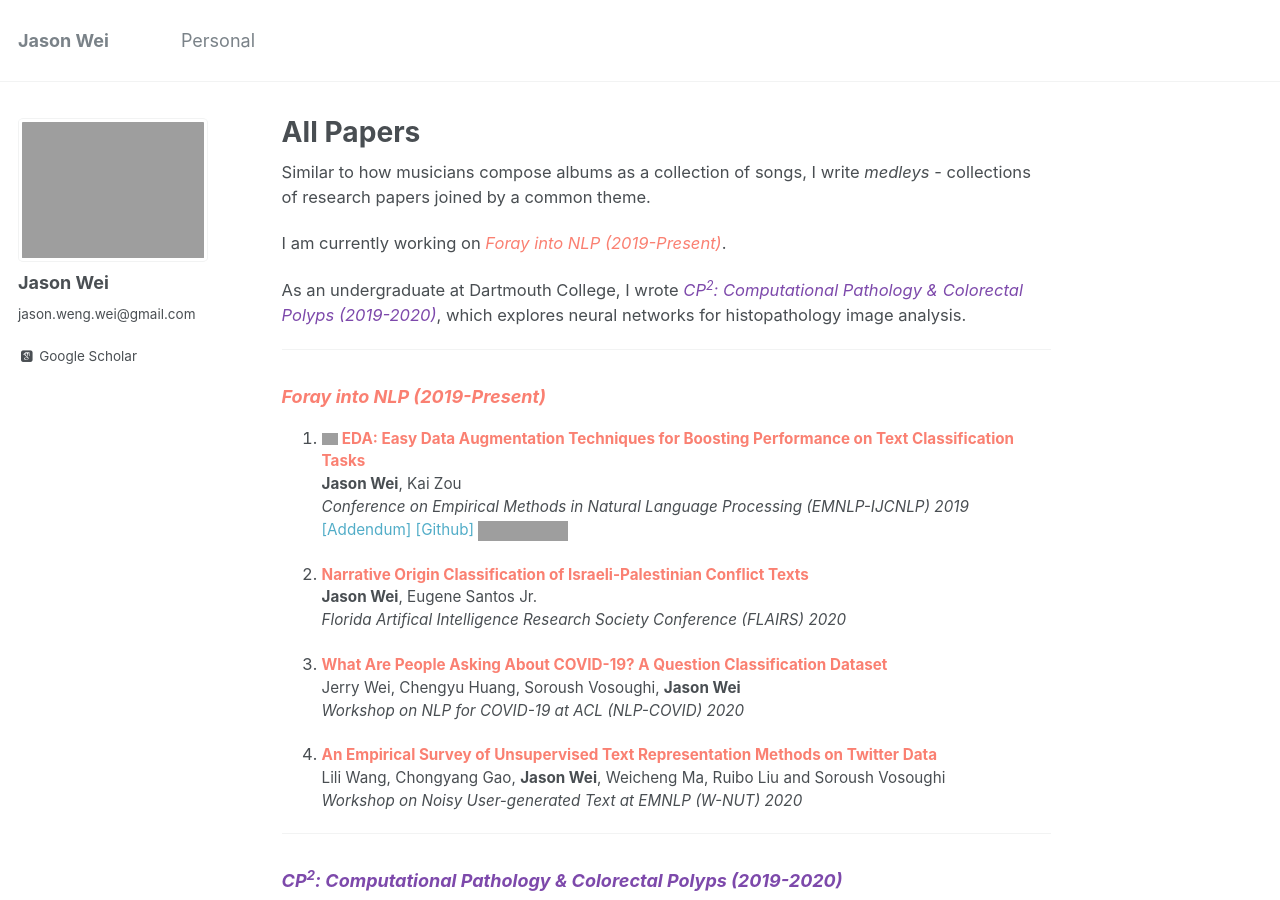
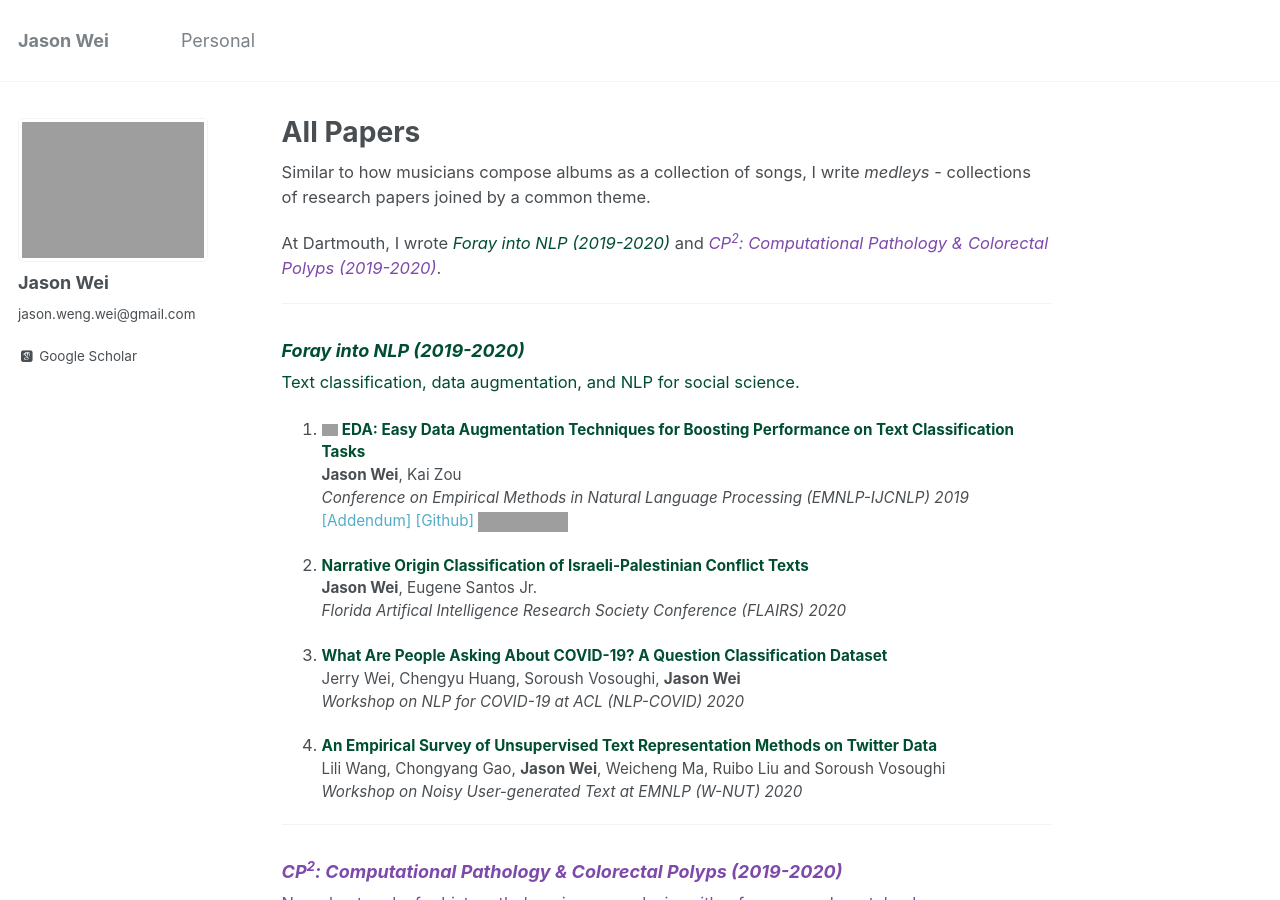
Before and after one commit to jasonwei20/jasonwei20.github.io, a Jekyll site: the page built from _pages/all_papers.md, in a window 1280 px wide and 900 px high. Built offline with Jekyll 4.4.1, drawn with Linux system fonts in a browser that asks for light colours; some web fonts are replaced; some of the changed text lies outside the part shown; grey boxes are pictures that could not be loaded.

Commit message:
update all papers and about

```diff
--- a/_pages/all_papers.md
+++ b/_pages/all_papers.md
@@ -6,30 +6,30 @@ author_profile: true
 
 Similar to how musicians compose albums as a collection of songs, I write *medleys* - collections of research papers joined by a common theme.
 
-I am currently working on [<span style="color:#fa8072">*Foray into NLP (2019-Present)*</span>](#foray).
-
-As an undergraduate at Dartmouth College, I wrote [<span style="color:#7d49ab"> *CP<sup>2</sup>: Computational Pathology & Colorectal Polyps (2019-2020)*</span>](#cp2), which explores neural networks for histopathology image analysis.
+At Dartmouth, I wrote [<span style="color:#004E30">*Foray into NLP (2019-2020)*</span>](#foray) and [<span style="color:#7d49ab"> *CP<sup>2</sup>: Computational Pathology & Colorectal Polyps (2019-2020)*</span>](#cp2).
 
 ------
 
-### <a name="foray"></a> <span style="color:#fa8072"> *Foray into NLP (2019-Present)* </span>
+### <a name="foray"></a> <span style="color:#004E30"> *Foray into NLP (2019-2020)* </span>
 
-1. <img height="16" width="16" src="/images/glowing-star.png"> <a href="https://www.aclweb.org/anthology/D19-1670.pdf" style="color:#fa8072" target="_blank"><b>EDA: Easy Data Augmentation Techniques for Boosting Performance on Text Classification Tasks</b></a>
+<span style="color:#004E30">Text classification, data augmentation, and NLP for social science.</span>
+
+1. <img height="16" width="16" src="/images/glowing-star.png"> <a href="https://www.aclweb.org/anthology/D19-1670.pdf" style="color:#004E30" target="_blank"><b>EDA: Easy Data Augmentation Techniques for Boosting Performance on Text Classification Tasks</b></a>
 **Jason Wei**, Kai Zou
 *Conference on Empirical Methods in Natural Language Processing (EMNLP-IJCNLP) 2019* <br>
 <a href="https://jasonwei20.github.io/addendum_eda/" target="_blank">[Addendum]</a>
 <a href="https://github.com/jasonwei20/eda_nlp" target="_blank">[Github]</a>
 <img height="16" src="https://img.shields.io/github/stars/jasonwei20/eda_nlp.svg?logo=github&logoColor=white&colorA=navy&link=https://github.com/jasonwei20/eda_nlp&link=https://github.com/jasonwei20/eda_nlp">
 
-2. <a href="https://www.aaai.org/ocs/index.php/FLAIRS/FLAIRS20/paper/view/18443" style="color:#fa8072" target="_blank"><b>Narrative Origin Classification of Israeli-Palestinian Conflict Texts</b></a>
+2. <a href="https://www.aaai.org/ocs/index.php/FLAIRS/FLAIRS20/paper/view/18443" style="color:#004E30" target="_blank"><b>Narrative Origin Classification of Israeli-Palestinian Conflict Texts</b></a>
 **Jason Wei**, Eugene Santos Jr.
 *Florida Artifical Intelligence Research Society Conference (FLAIRS) 2020*
 
-3. <a href="https://www.aclweb.org/anthology/2020.nlpcovid19-acl.8" style="color:#fa8072" target="_blank"><b>What Are People Asking About COVID-19? A Question Classification Dataset</b></a>
+3. <a href="https://www.aclweb.org/anthology/2020.nlpcovid19-acl.8" style="color:#004E30" target="_blank"><b>What Are People Asking About COVID-19? A Question Classification Dataset</b></a>
 Jerry Wei, Chengyu Huang, Soroush Vosoughi, **Jason Wei**
 *Workshop on NLP for COVID-19 at ACL (NLP-COVID) 2020*
 
-3. <a href="http://noisy-text.github.io/2020/pdf/2020.d200-1.27.pdf" style="color:#fa8072" target="_blank"><b>An Empirical Survey of Unsupervised Text Representation Methods on Twitter Data</b></a>
+4. <a href="http://noisy-text.github.io/2020/pdf/2020.d200-1.27.pdf" style="color:#004E30" target="_blank"><b>An Empirical Survey of Unsupervised Text Representation Methods on Twitter Data</b></a>
 Lili Wang, Chongyang Gao, **Jason Wei**, Weicheng Ma, Ruibo Liu and Soroush Vosoughi
 *Workshop on Noisy User-generated Text at EMNLP (W-NUT) 2020*
 
@@ -82,12 +82,12 @@ Jerry Wei, Arief Suriawinata, Bing Ren, Xiaoying Liu, Mikhail Lisovsky, Louis Va
 
 ------
 
-### <span style="color:#004E30"> *Singles* </span>
+### <span style="color:#fa8072"> *Singles* </span>
 
-1. <a href="https://www.cs.dartmouth.edu/~trdata/reports/TR2020-899.pdf" style="color:#004E30" target="_blank"><b>Label Noise Reduction Without Assumptions</b></a>
+1. <a href="https://www.cs.dartmouth.edu/~trdata/reports/TR2020-899.pdf" style="color:#fa8072" target="_blank"><b>Label Noise Reduction Without Assumptions</b></a>
 **Jason Wei**
-*Dartmouth Undergraduate Thesis 2020*
-Advisor: <a href="https://www.cs.dartmouth.edu/~lorenzo/home.html" style="color:#004E30" target="_blank">Lorenzo Torresani</a> <br>
+*Undergraduate Thesis 2020*
+Advisor: <a href="https://www.cs.dartmouth.edu/~lorenzo/home.html" style="color:#fa8072" target="_blank">Lorenzo Torresani</a> <br>
 
 
 ------
```
Also changed, not shown: _pages/about.md (+3 -1 lines).
